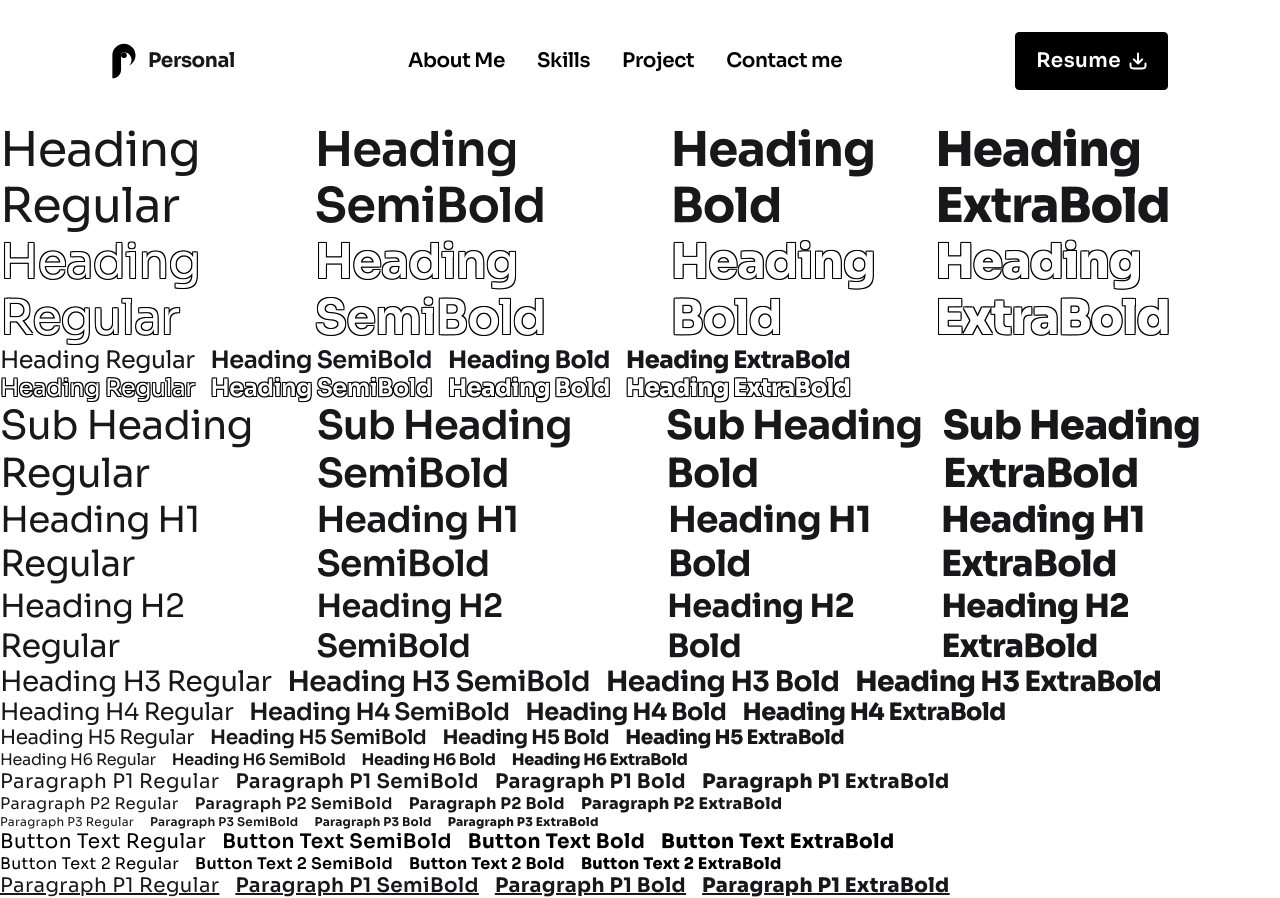
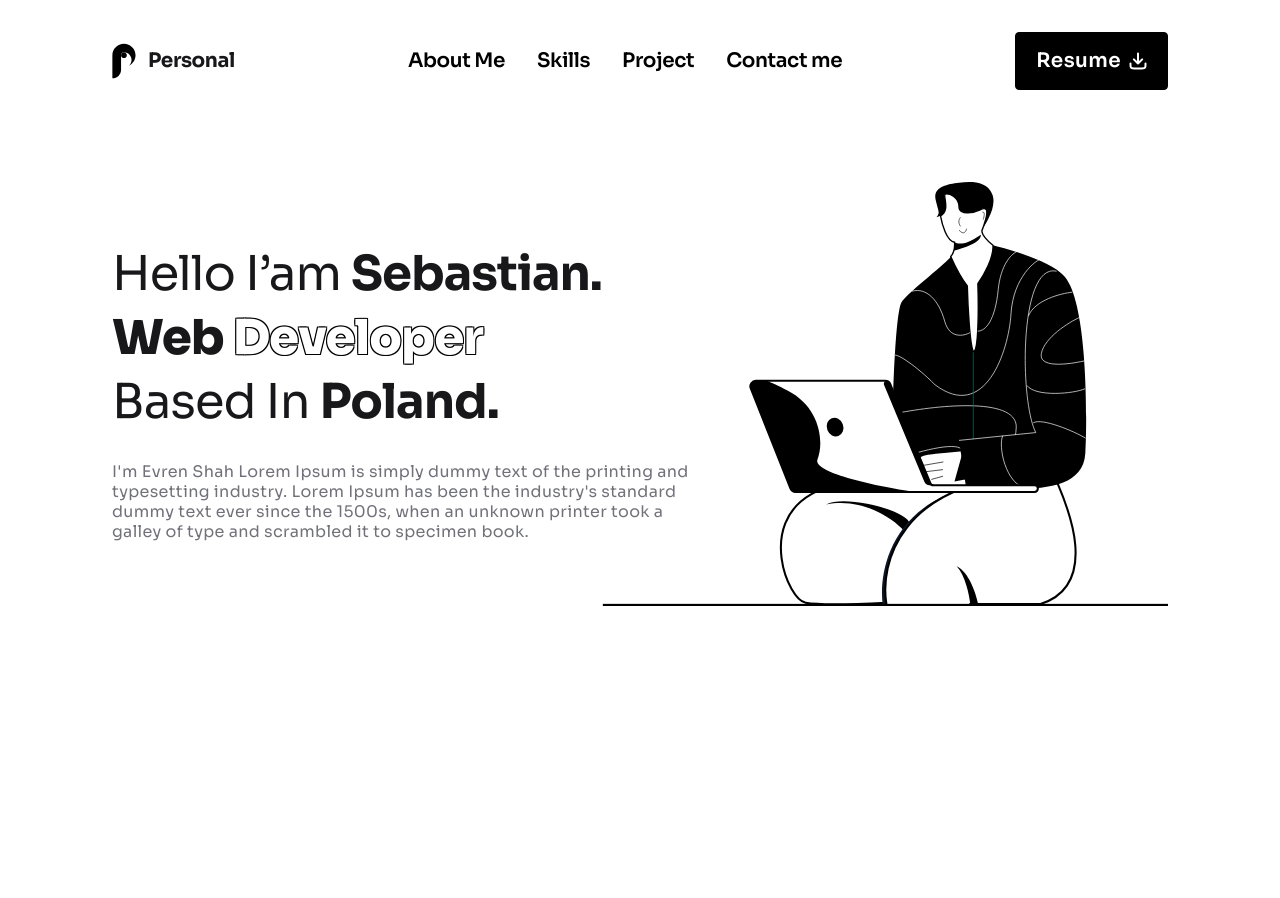
Before and after one commit to Fablek/portfolio, a Next.js app: page / in a window 1280 px wide. After the commit the page ends 800 px from the top, so only its background shows below. Built offline with nearby package versions, Linux system fonts and the light colour scheme.

Commit message:
:sparkles: start coding Hero comp

```diff
--- a/src/app/layout.tsx
+++ b/src/app/layout.tsx
@@ -29,125 +29,6 @@ export default function RootLayout({
       >
         <Header />
 
-        <div className="flex gap-4">
-          <DisplayText level={1} weight="regular">Heading Regular</DisplayText>
-          <DisplayText level={1} weight="semibold">Heading SemiBold</DisplayText>
-          <DisplayText level={1} weight="bold">Heading Bold</DisplayText>
-          <DisplayText level={1} weight="extrabold">Heading ExtraBold</DisplayText>
-        </div>
-
-        <div className="flex gap-4">
-          <DisplayText level={1} weight="regular" variant="outline">Heading Regular</DisplayText>
-          <DisplayText level={1} weight="semibold" variant="outline">Heading SemiBold</DisplayText>
-          <DisplayText level={1} weight="bold" variant="outline">Heading Bold</DisplayText>
-          <DisplayText level={1} weight="extrabold" variant="outline">Heading ExtraBold</DisplayText>
-        </div>
-
-        <div className="flex gap-4">
-          <DisplayTextM level={2} weight="regular">Heading Regular</DisplayTextM>
-          <DisplayTextM level={2} weight="semibold">Heading SemiBold</DisplayTextM>
-          <DisplayTextM level={2} weight="bold">Heading Bold</DisplayTextM>
-          <DisplayTextM level={2} weight="extrabold">Heading ExtraBold</DisplayTextM>
-        </div>
-
-        <div className="flex gap-4">
-          <DisplayTextM level={2} weight="regular" variant="outline">Heading Regular</DisplayTextM>
-          <DisplayTextM level={2} weight="semibold" variant="outline">Heading SemiBold</DisplayTextM>
-          <DisplayTextM level={2} weight="bold" variant="outline">Heading Bold</DisplayTextM>
-          <DisplayTextM level={2} weight="extrabold" variant="outline">Heading ExtraBold</DisplayTextM>
-        </div>
-
-        <div className="flex gap-4">
-          <SubHeading level={2} weight="regular">Sub Heading Regular</SubHeading>
-          <SubHeading level={2} weight="semibold">Sub Heading SemiBold</SubHeading>
-          <SubHeading level={2} weight="bold">Sub Heading Bold</SubHeading>
-          <SubHeading level={2} weight="extrabold">Sub Heading ExtraBold</SubHeading>
-        </div>
-
-        <div className="flex gap-4">
-          <HeadingH1 level={1} weight="regular">Heading H1 Regular</HeadingH1>
-          <HeadingH1 level={1} weight="semibold">Heading H1 SemiBold</HeadingH1>
-          <HeadingH1 level={1} weight="bold">Heading H1 Bold</HeadingH1>
-          <HeadingH1 level={1} weight="extrabold">Heading H1 ExtraBold</HeadingH1>
-        </div>
-
-        <div className="flex gap-4">
-          <HeadingH2 level={2} weight="regular">Heading H2 Regular</HeadingH2>
-          <HeadingH2 level={2} weight="semibold">Heading H2 SemiBold</HeadingH2>
-          <HeadingH2 level={2} weight="bold">Heading H2 Bold</HeadingH2>
-          <HeadingH2 level={2} weight="extrabold">Heading H2 ExtraBold</HeadingH2>
-        </div>
-
-        <div className="flex gap-4">
-          <HeadingH3 level={3} weight="regular">Heading H3 Regular</HeadingH3>
-          <HeadingH3 level={3} weight="semibold">Heading H3 SemiBold</HeadingH3>
-          <HeadingH3 level={3} weight="bold">Heading H3 Bold</HeadingH3>
-          <HeadingH3 level={3} weight="extrabold">Heading H3 ExtraBold</HeadingH3>
-        </div>
-
-        <div className="flex gap-4">
-          <HeadingH4 level={4} weight="regular">Heading H4 Regular</HeadingH4>
-          <HeadingH4 level={4} weight="semibold">Heading H4 SemiBold</HeadingH4>
-          <HeadingH4 level={4} weight="bold">Heading H4 Bold</HeadingH4>
-          <HeadingH4 level={4} weight="extrabold">Heading H4 ExtraBold</HeadingH4>
-        </div>
-
-        <div className="flex gap-4">
-          <HeadingH5 level={5} weight="regular">Heading H5 Regular</HeadingH5>
-          <HeadingH5 level={5} weight="semibold">Heading H5 SemiBold</HeadingH5>
-          <HeadingH5 level={5} weight="bold">Heading H5 Bold</HeadingH5>
-          <HeadingH5 level={5} weight="extrabold">Heading H5 ExtraBold</HeadingH5>
-        </div>
-
-        <div className="flex gap-4">
-          <HeadingH6 level={6} weight="regular">Heading H6 Regular</HeadingH6>
-          <HeadingH6 level={6} weight="semibold">Heading H6 SemiBold</HeadingH6>
-          <HeadingH6 level={6} weight="bold">Heading H6 Bold</HeadingH6>
-          <HeadingH6 level={6} weight="extrabold">Heading H6 ExtraBold</HeadingH6>
-        </div>
-
-        <div className="flex gap-4">
-          <ParagraphP1 weight="regular">Paragraph P1 Regular</ParagraphP1>
-          <ParagraphP1 weight="semibold">Paragraph P1 SemiBold</ParagraphP1>
-          <ParagraphP1 weight="bold">Paragraph P1 Bold</ParagraphP1>
-          <ParagraphP1 weight="extrabold">Paragraph P1 ExtraBold</ParagraphP1>
-        </div>
-
-        <div className="flex gap-4">
-          <ParagraphP2 weight="regular">Paragraph P2 Regular</ParagraphP2>
-          <ParagraphP2 weight="semibold">Paragraph P2 SemiBold</ParagraphP2>
-          <ParagraphP2 weight="bold">Paragraph P2 Bold</ParagraphP2>
-          <ParagraphP2 weight="extrabold">Paragraph P2 ExtraBold</ParagraphP2>
-        </div>
-
-        <div className="flex gap-4">
-          <ParagraphP3 weight="regular">Paragraph P3 Regular</ParagraphP3>
-          <ParagraphP3 weight="semibold">Paragraph P3 SemiBold</ParagraphP3>
-          <ParagraphP3 weight="bold">Paragraph P3 Bold</ParagraphP3>
-          <ParagraphP3 weight="extrabold">Paragraph P3 ExtraBold</ParagraphP3>
-        </div>
-
-        <div className="flex gap-4">
-          <ButtonText weight="regular">Button Text Regular</ButtonText>
-          <ButtonText weight="semibold">Button Text SemiBold</ButtonText>
-          <ButtonText weight="bold">Button Text Bold</ButtonText>
-          <ButtonText weight="extrabold">Button Text ExtraBold</ButtonText>
-        </div>
-
-        <div className="flex gap-4">
-          <ButtonText2 weight="regular">Button Text 2 Regular</ButtonText2>
-          <ButtonText2 weight="semibold">Button Text 2 SemiBold</ButtonText2>
-          <ButtonText2 weight="bold">Button Text 2 Bold</ButtonText2>
-          <ButtonText2 weight="extrabold">Button Text 2 ExtraBold</ButtonText2>
-        </div>
-
-        <div className="flex gap-4">
-          <ParagraphP1 weight="regular" className="underline">Paragraph P1 Regular</ParagraphP1>
-          <ParagraphP1 weight="semibold" className="underline">Paragraph P1 SemiBold</ParagraphP1>
-          <ParagraphP1 weight="bold" className="underline">Paragraph P1 Bold</ParagraphP1>
-          <ParagraphP1 weight="extrabold" className="underline">Paragraph P1 ExtraBold</ParagraphP1>
-        </div>
-
         {children}
 
         <footer>
--- a/src/app/page.tsx
+++ b/src/app/page.tsx
@@ -1,9 +1,9 @@
-import Image from "next/image";
+import Hero from "@/components/Hero/Hero";
 
 export default function Home() {
   return (
    <>
-
+    <Hero />
    </>
   );
 }
--- /dev/null
+++ b/src/components/Hero/Hero.tsx
@@ -0,0 +1,46 @@
+"use client";
+
+import Image from "next/image";
+import { DisplayText, DisplayTextM, ParagraphP2 } from "@/components/Typography";
+// import SocialLink from "@/components/SocialLink";
+
+export default function Hero() {
+  return (
+    <section className="container px-28 mt-[60px] relative flex items-center justify-between gap-12">
+
+      {/* Left side */}
+      <div className="max-w-[600px]">
+        <div className="flex flex-col gap-2">
+            <DisplayText level={1} weight="regular">
+            Hello I’am <strong className="font-bold">Sebastian.</strong>
+            </DisplayText>
+            <DisplayText level={2} weight="extrabold">
+                <span>Web </span>
+                <span className="text-outline">Developer</span>
+            </DisplayText>
+            <DisplayText level={2} weight="regular">
+            Based In <strong className="font-bold">Poland.</strong>
+            </DisplayText>
+        </div>
+
+        <ParagraphP2 className="text-[var(--zinc-500)] mt-8">
+            I'm Evren Shah Lorem Ipsum is simply dummy text of the printing and typesetting industry.
+            Lorem Ipsum has been the industry's standard dummy text ever since the 1500s, when an unknown
+            printer took a galley of type and scrambled it to specimen book.
+        </ParagraphP2>
+      </div>
+
+      {/* Right side */}
+      <div className="relative flex-1 -ml-20 lg:-ml-40 xl:-ml-56">
+        <Image
+        src="/images/Banner.svg"
+        alt="Hero Illustration"
+        width={500}
+        height={500}
+        className="w-full h-auto"
+        priority
+        />
+      </div>
+    </section>
+  );
+}
```
Also changed, not shown: public/images/Banner.svg (added).
